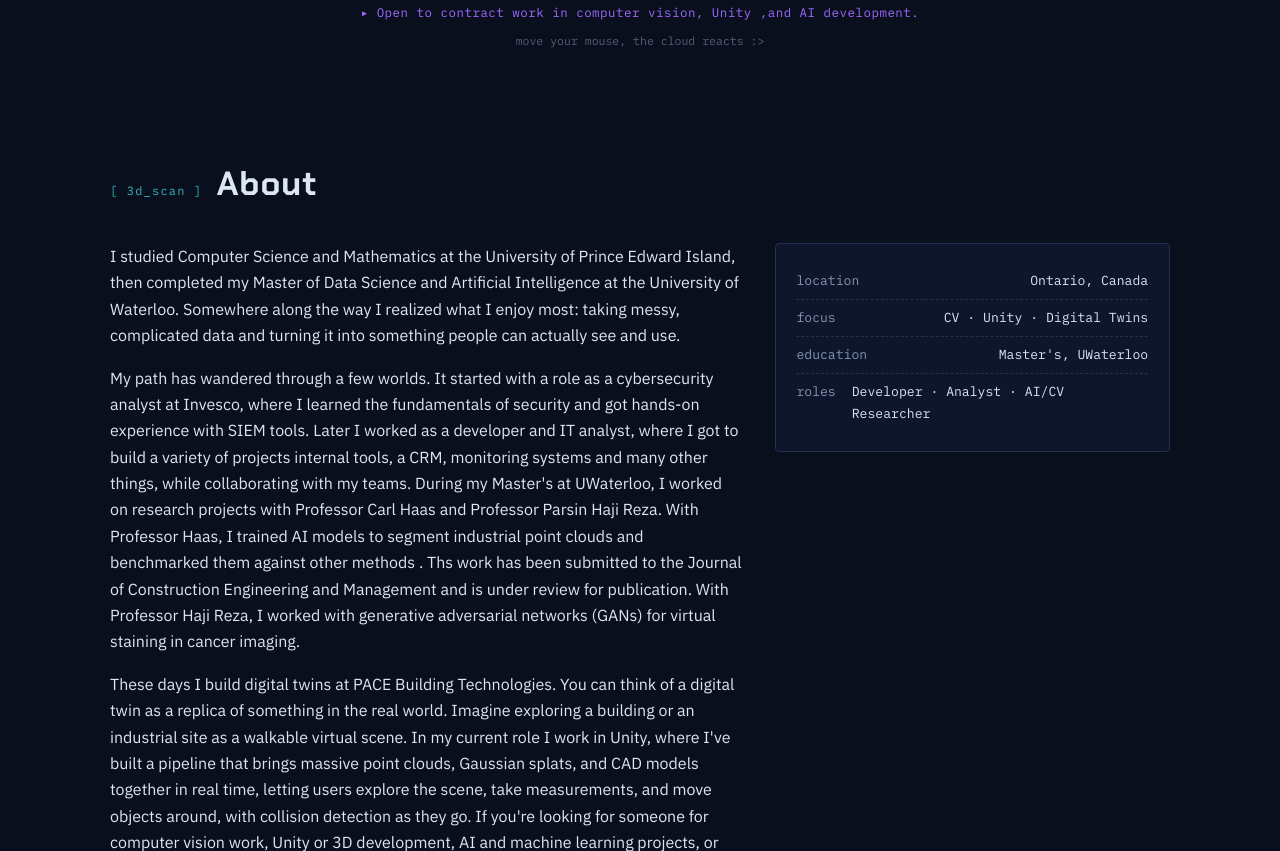
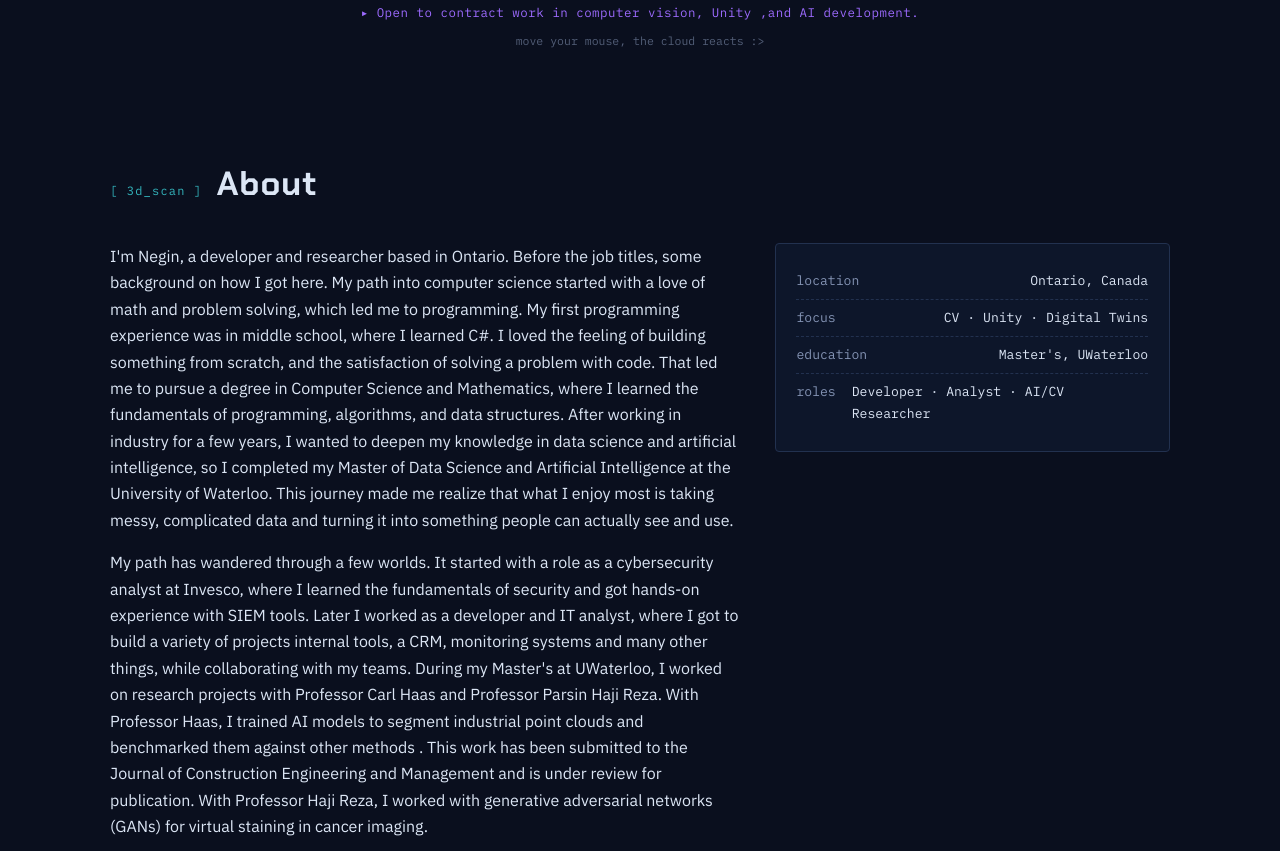
Before and after one commit to Ergopeoxy/negin-site, a Flask app: page / in a window 1280 px wide. Shown: the part 978-1829 px from the top of the page. Run offline with Flask 3, Linux system fonts and the light colour scheme.

Commit message:
improve about section with personal background and journey

```diff
--- a/templates/sections/about.html
+++ b/templates/sections/about.html
@@ -4,10 +4,14 @@
     <div class="about-grid">
       <div class="about-text">
      <p>
-        I studied Computer Science and Mathematics at the University of Prince Edward Island,
-        then completed my Master of Data Science and Artificial Intelligence at the University
-        of Waterloo. Somewhere along the way I realized what I enjoy most: taking messy,
-        complicated data and turning it into something people can actually see and use.
+      I'm Negin, a developer and researcher based in Ontario. Before the job titles, some background on how I got here.
+      My path into computer science started with a love of math and problem solving, which led me to programming.
+      My first programming experience was in middle school, where I learned C#.
+      I loved the feeling of building something from scratch, and the satisfaction of solving a problem with code.
+      That led me to pursue a degree in Computer Science and Mathematics, where I learned the fundamentals of programming,
+      algorithms, and data structures. After working in industry for a few years, I wanted to deepen my knowledge in data science
+      and artificial intelligence, so I completed my Master of Data Science and Artificial Intelligence at the University of Waterloo. This journey made me realize that what I enjoy most is taking messy,
+      complicated data and turning it into something people can actually see and use.
       </p>
       <p>
         My path has wandered through a few worlds. It started with a role as a cybersecurity
@@ -17,7 +21,7 @@
         while collaborating with my teams. During my Master's at UWaterloo, I worked on
         research projects with Professor Carl Haas and Professor Parsin Haji Reza. With
         Professor Haas, I trained AI models to segment industrial point clouds and benchmarked
-        them against other methods . Ths work has been submitted to the Journal of Construction
+        them against other methods . This work has been submitted to the Journal of Construction
         Engineering and Management and is under review for publication. With Professor Haji Reza,
         I worked with generative adversarial networks (GANs) for virtual staining in cancer imaging.
       </p>
```
